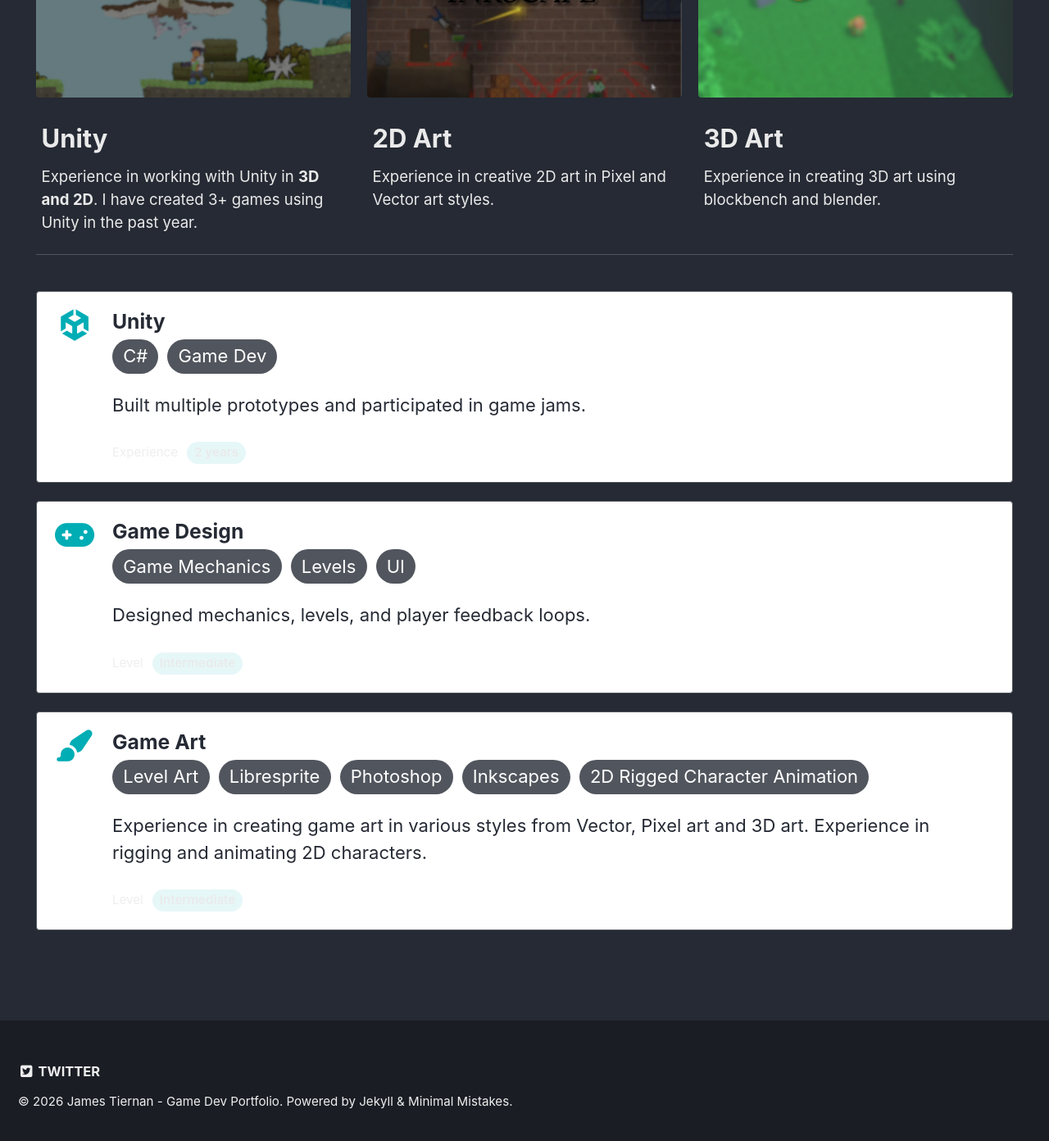
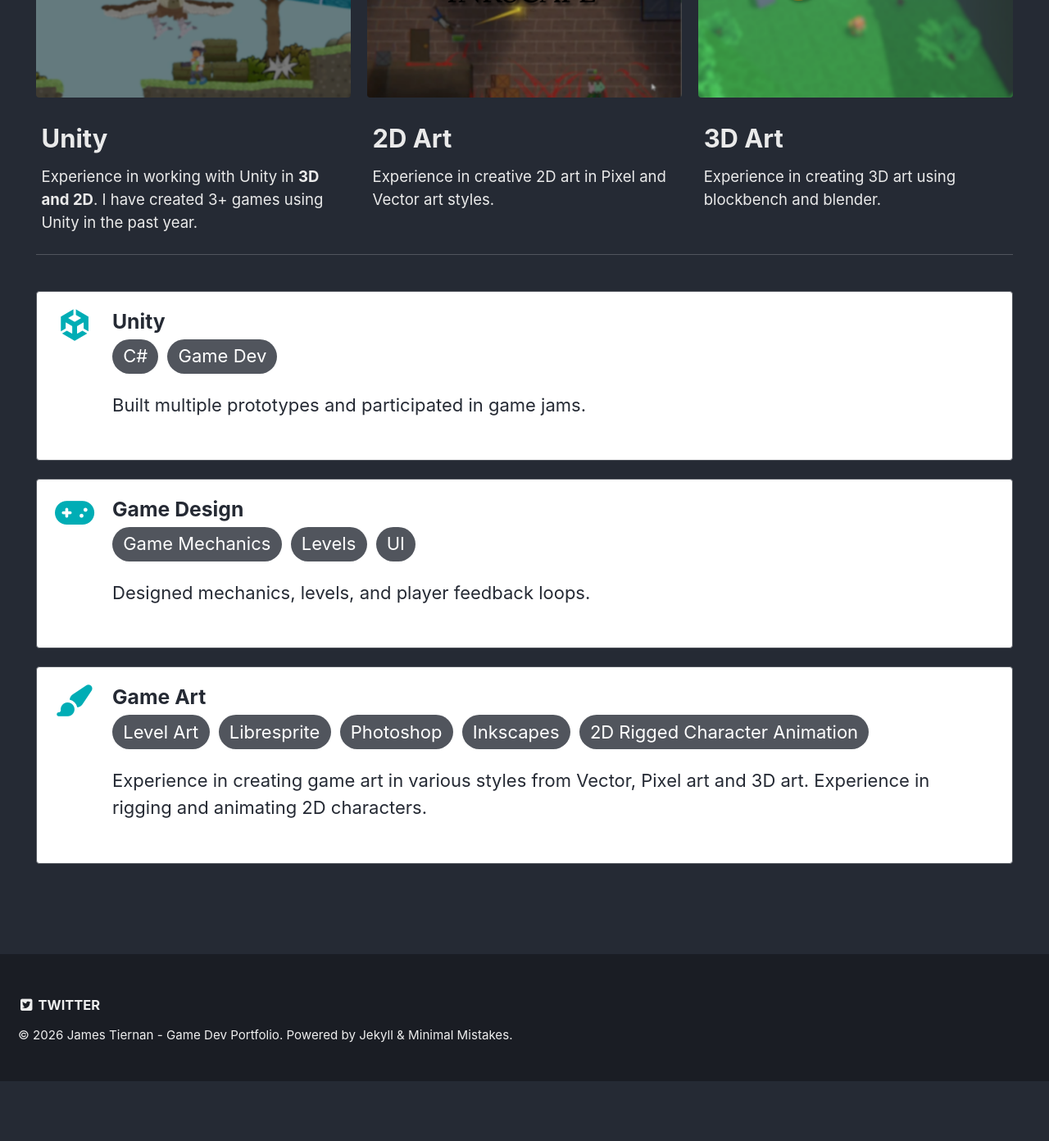
Before and after one commit to JamesTiernan/JamesTiernan.github.io, a Jekyll site: the page built from _pages/index.md, in a window 1280 px wide and 1400 px high, scrolled down 1182 px. Shown: the top 1392 px of the window at 82% size. Built offline with Jekyll 4.4.1, drawn with Linux system fonts in a browser that asks for light colours; after the commit the page ends 2500 px from its top, so only the background shows below that.

Commit message:
Update index.md

```diff
--- a/_pages/index.md
+++ b/_pages/index.md
@@ -30,17 +30,14 @@ skills:
     icon: "fab fa-fw fa-unity"
     badges: ["C#", "Game Dev"]
     text: "Built multiple prototypes and participated in game jams."
-    years: 2
   - name: "Game Design"
     icon: "fas fa-fw fa-gamepad"
     badges: ["Game Mechanics", "Levels", "UI"]
     text: "Designed mechanics, levels, and player feedback loops."
-    level_label: "Intermediate"
   - name: "Game Art"
     icon: "fas fa-solid fa-paintbrush"
     badges: ["Level Art", "Libresprite", "Photoshop", "Inkscapes","2D Rigged Character Animation"]
     text: "Experience in creating game art in various styles from Vector, Pixel art and 3D art. Experience in rigging and animating 2D characters."
-    level_label: "Intermediate"
 ---
 <div style="display:flex; flex-wrap:wrap; gap:2rem; align-items:flex-start;">
 
```
